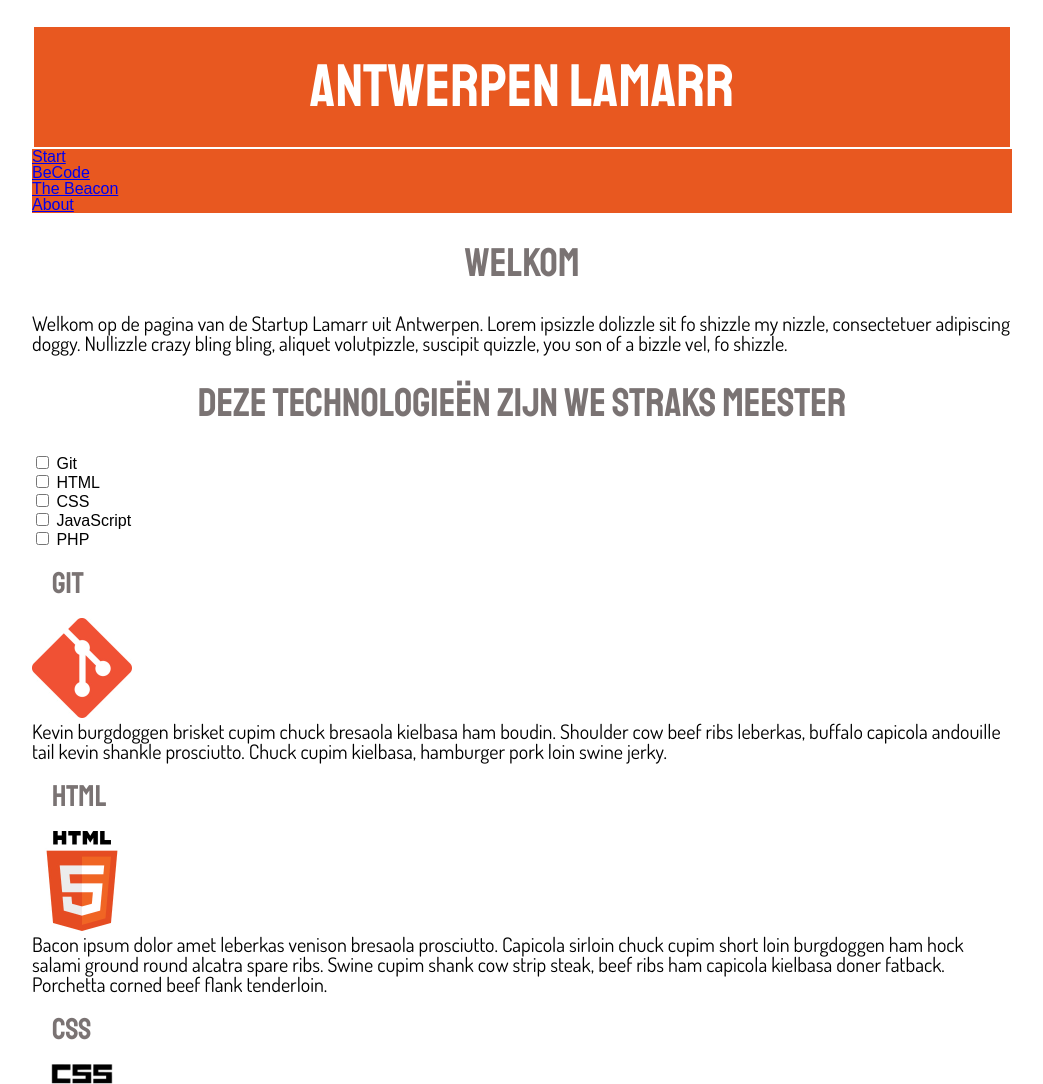
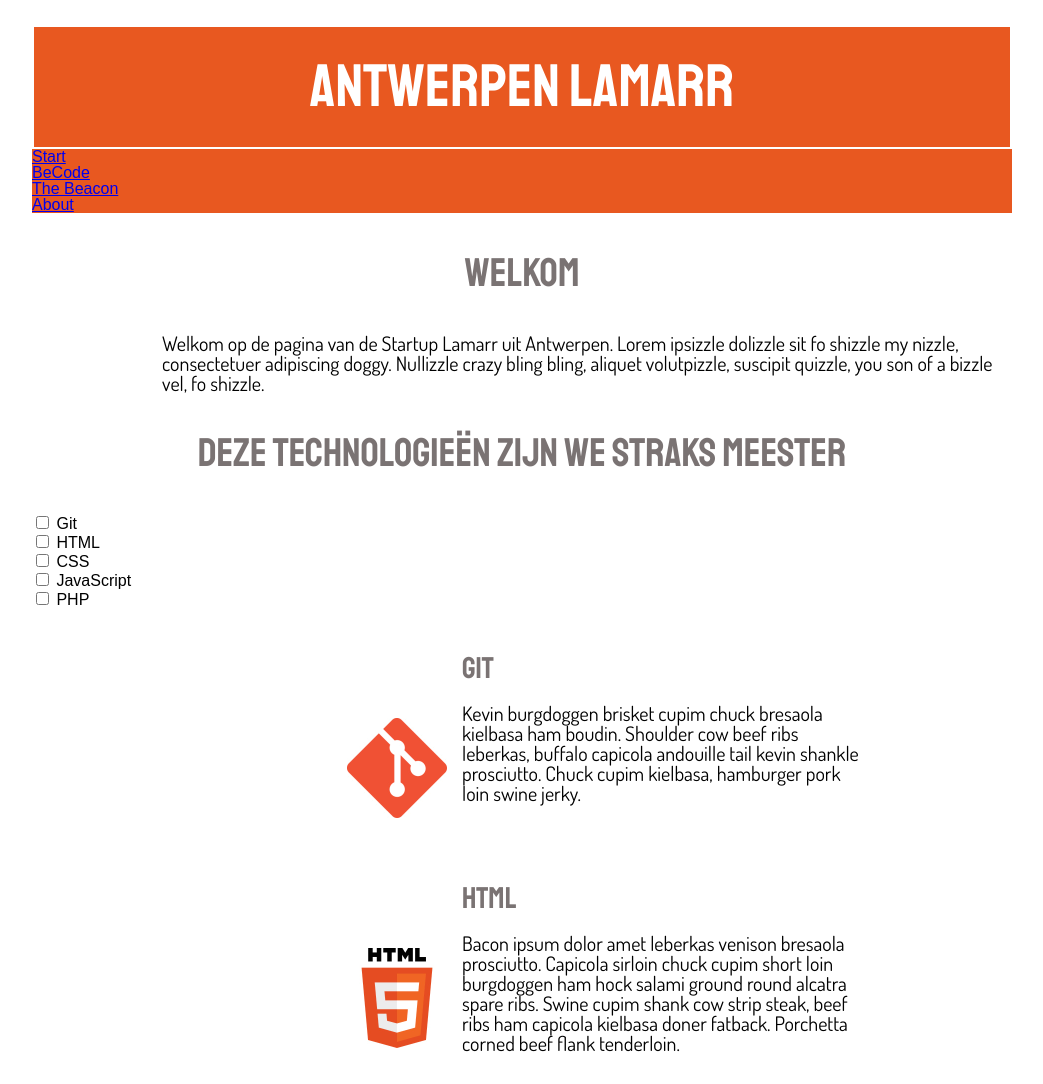
Before and after one commit to AnkePe/markdown-warmup-html, a plain HTML site: page index.html in a window 1280 px wide. Shown: the top 1084 px of the page, without its empty margins (118-1161 px from the left). Drawn offline with Linux system fonts and the light colour scheme.

Commit message:
versie 20181219 02 html en css aangepast

```diff
--- a/index.html
+++ b/index.html
@@ -26,7 +26,7 @@
 
         <main>
             <h2>Welkom</h2>
-            <p>Welkom op de pagina van de Startup Lamarr uit Antwerpen.
+            <p id="welkom">Welkom op de pagina van de Startup Lamarr uit Antwerpen.
                 Lorem ipsizzle dolizzle sit fo shizzle my nizzle,
                 consectetuer adipiscing doggy. Nullizzle crazy bling
                 bling, aliquet volutpizzle, suscipit quizzle, you son
@@ -40,6 +40,7 @@
                 <input type="checkbox"> JavaScript<br>
                 <input type="checkbox"> PHP<br>
             </form>
+            <article>
                 <h3>GIT</h3>
                 <img src="images/git.jpg" alt="git logo" width="100px">
                 <p>Kevin burgdoggen brisket cupim chuck bresaola kielbasa
@@ -48,6 +49,8 @@
                     Chuck cupim kielbasa, <strong>hamburger</strong> pork loin swine
                     jerky.
                 </p>
+            </article>
+            <article>
                 <h3>HTML</h3>
                 <img src="images/html.jpg" alt="html logo" width="100px">
                 <p>Bacon ipsum dolor amet leberkas venison bresaola
@@ -57,6 +60,8 @@
                     capicola kielbasa <strong>doner</strong> fatback. Porchetta corned beef
                     flank tenderloin.
                 </p>
+            </article>
+            <article>
                 <h3>CSS</h3>
                 <img src="images/css.jpg" alt="css logo" width="100px">
                 <p><strong>Turkey salami</strong> pig chicken. Beef ribs tail pastrami
@@ -66,6 +71,8 @@
                     fatback pork belly hamburger ground round pork loin spare ribs
                     brisket ball tip.
                 </p>
+            </article>
+            <article>
                 <h3>JavaScript</h3>
                 <p><em>Tail shank shankle meatloaf</em>, drumstick bresaola
                     chicken. Picanha short loin capicola biltong porchetta
@@ -74,6 +81,8 @@
                     brisket sausage t-bone shoulder drumstick shankle jerky
                     landjaeger.
                 </p>
+            </article>
+            <article>
             <h3>PHP</h3>
                 <p>Short loin tri-tip strip steak, tenderloin doner ham
                     sirloin spare ribs cow. Ground round shoulder rump,
@@ -82,6 +91,7 @@
                     flank. Shankle sausage capicola burgdoggen alcatra,
                     fatback salami cupim frankfurter.
                 </p>
+            </article>
         </main>
 
     </body>
--- a/style.css
+++ b/style.css
@@ -1,6 +1,6 @@
 body {
     margin: 25px 150px;
-}
+    }
 header {
     background-color: rgb(232, 88, 32);
 }
@@ -13,20 +13,20 @@ h1 {
     padding: 30px;
 
 }
-
 h2 {
     color: rgb(122, 115, 115);
     font-family: 'Staatliches', cursive;
     font-size: 40px;
     text-align: center;
-    padding: 30px;
+    padding: 40px;
 }
+
 h3 {
     color: rgb(122, 115, 115);
     font-family: 'Staatliches', cursive;
     font-size: 30px;
     text-align: left;
-    padding: 20px;
+    padding: 20px 0px 20px 130px;
 }
 nav {
     color: white;
@@ -36,12 +36,30 @@ form {
     color: rgb(0, 0, 0);
     font-family: Arial, Helvetica, sans-serif;
 }
+
 p {
     color: rgb(0, 0, 0);
     font-family: 'Dosis', sans-serif;
     font-size: 20px;
+    padding-left: 130px;
+    }
+
+article {
+    margin: 25px 150px 60px 300px;
+
 }
+
+img {
+    float: left;
+    padding: 15px;
+}
+
 ul {
     color: rgb(0, 0, 0);
     font-family: Arial, Helvetica, sans-serif;
 }
+#welkom {
+    color: rgb(0, 0, 0);
+    font-family: 'Dosis', sans-serif;
+    font-size: 20px;
+}
```
Lines whose indentation alone changed are shown as unchanged.
